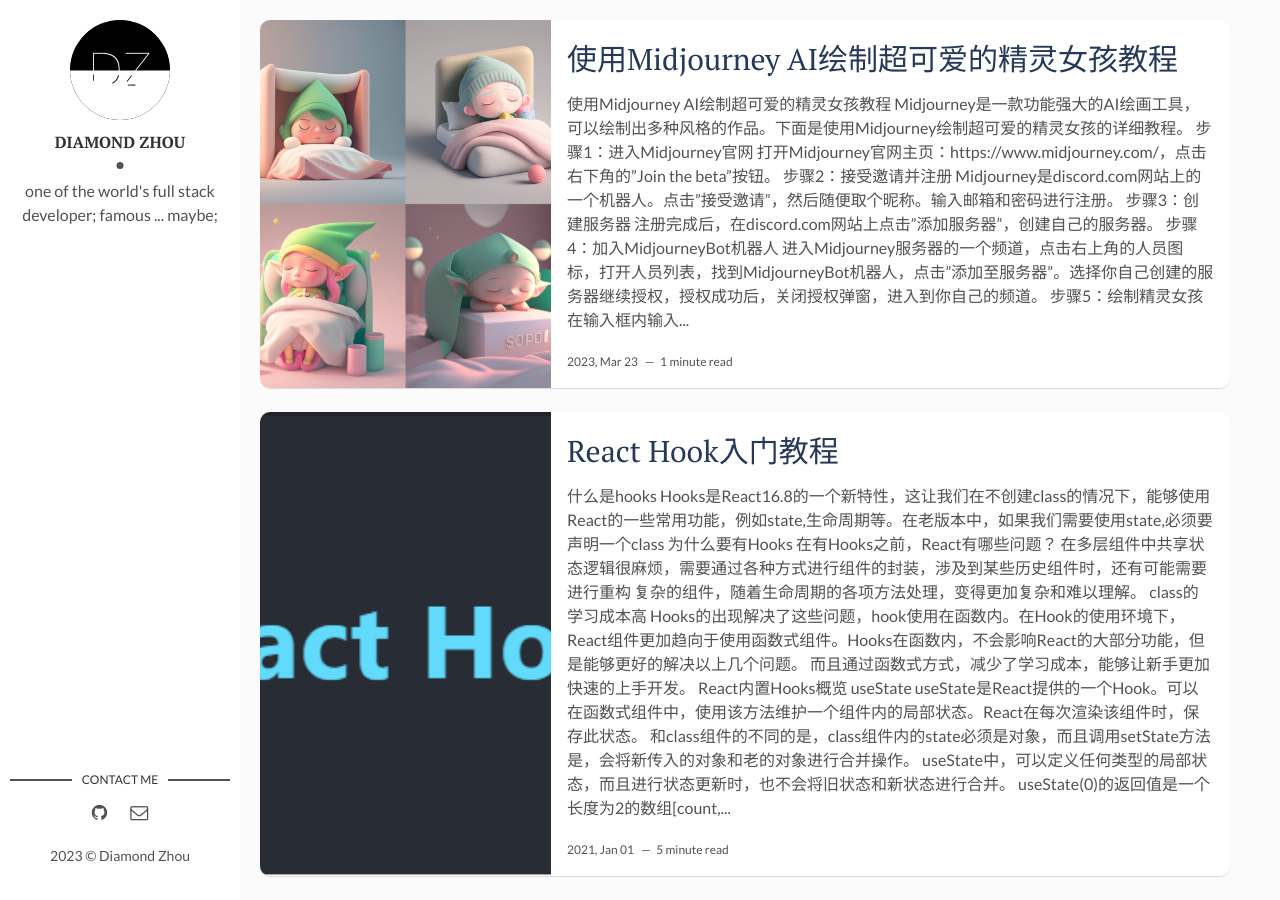
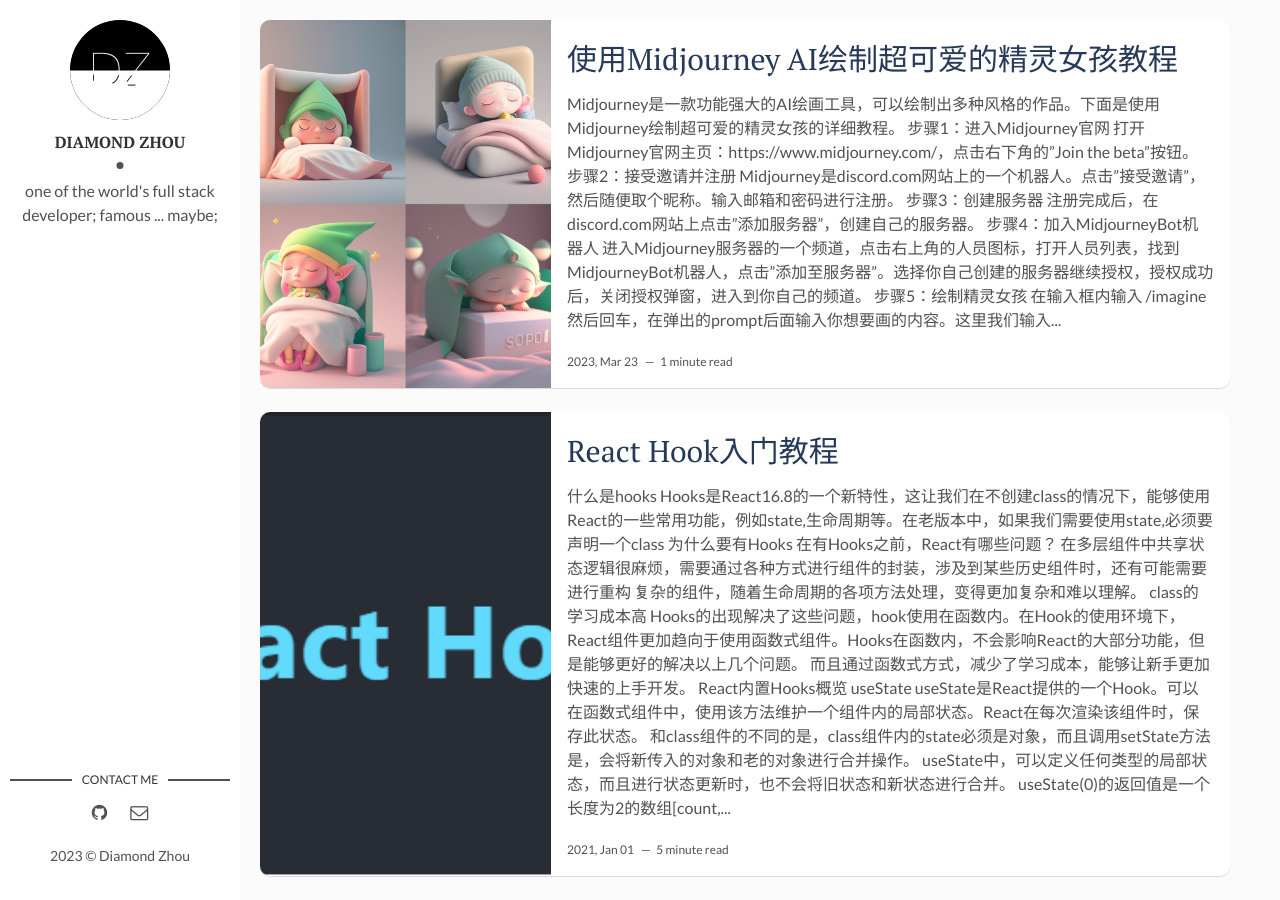
Before and after one commit to k55k32/diamondfsd-blog, a Jekyll site: the page built from index.html, in a window 1280 px wide and 900 px high. Built offline with Jekyll 4.4.1, drawn with Linux system fonts in a browser that asks for light colours; the list of posts is cut into pages by our own code.

Commit message:
feat: 添加midjournal ai绘画使用基础教程

```diff
--- a/_posts/2023-03-23-using-midjournal-ai-to-draw-super-cute-girls-tutorial.md
+++ b/_posts/2023-03-23-using-midjournal-ai-to-draw-super-cute-girls-tutorial.md
@@ -4,13 +4,11 @@
 date: 2023-03-23 08:33:33
 description: "本教程介绍如何使用Midjourney AI绘制超可爱的精灵女孩。包括注册Midjourney，创建自己的服务器，授权MidjourneyBot机器人等详细步骤。通过简单的命令即可开始创作出色的绘画作品。"
 img: ai-draw/elf_girl.png
-tags: [Midjourney,AI绘画,教程,精灵女孩,创作,设计,工具,命令,机器人,AI画图,人工智能,机器学习,计算机视觉,深度学习,图像处理,创意设计,数字艺术,技巧与技术,图像生成,图像修复]
+tags: [Midjourney,AI绘画,教程,精灵女孩,创作,设计,工具,命令,机器人,AI画图,人工智能,机器学习,计算机视觉,深度学习,图像处理,创意设计,数字艺术,技巧与技术,图像生成,图像修复,免费AI绘画,免费Midjourney]
 ---
 
+Midjourney是一款功能强大的AI绘画工具，可以绘制出多种风格的作品。下面是使用Midjourney绘制超可爱的精灵女孩的详细教程。
 
-使用Midjourney AI绘制超可爱的精灵女孩教程
-
-Midjourney是一款功能强大的AI绘画工具，可以绘制出多种风格的作品。下面是使用Midjourney绘制超可爱的精灵女孩的详细教程。
 ## 步骤1：进入Midjourney官网
 
 打开Midjourney官网主页：https://www.midjourney.com/，点击右下角的"Join the beta"按钮。
@@ -56,3 +54,4 @@
 ## 小结
 
 Midjourney是一款非常实用的AI绘画工具，让你可以轻松绘制出多种风格的作品。通过上述步骤，你可以很快上手使用Midjourney，享受绘画的乐趣。
+通过这样注册的账户是免费的Midjourney账户，一共可以生成25次图片，输入指令，或者点击图片修改，都算一次。如果需要使用更多次就需要订阅了
```
